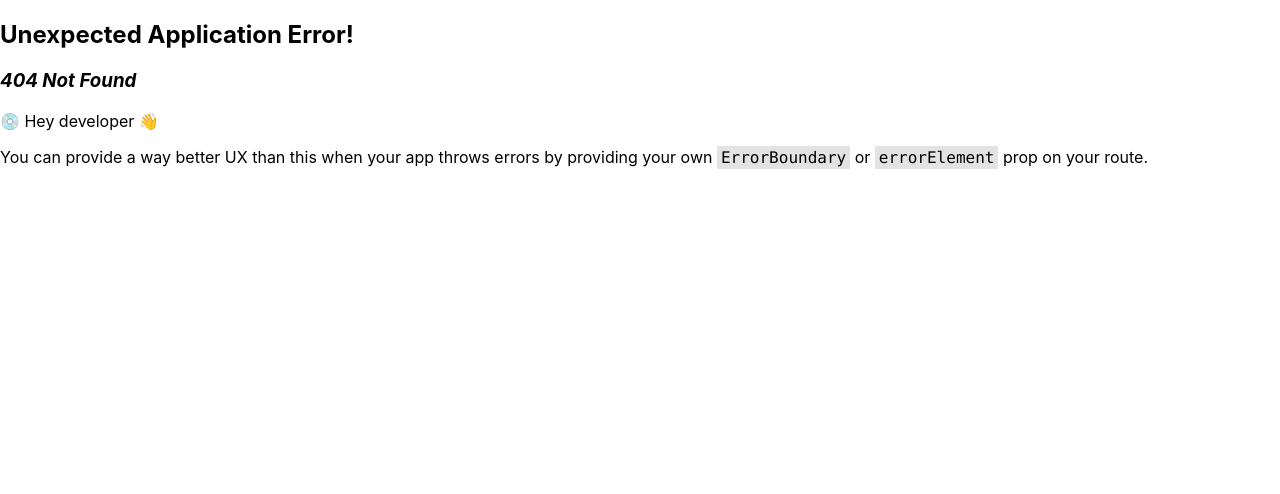
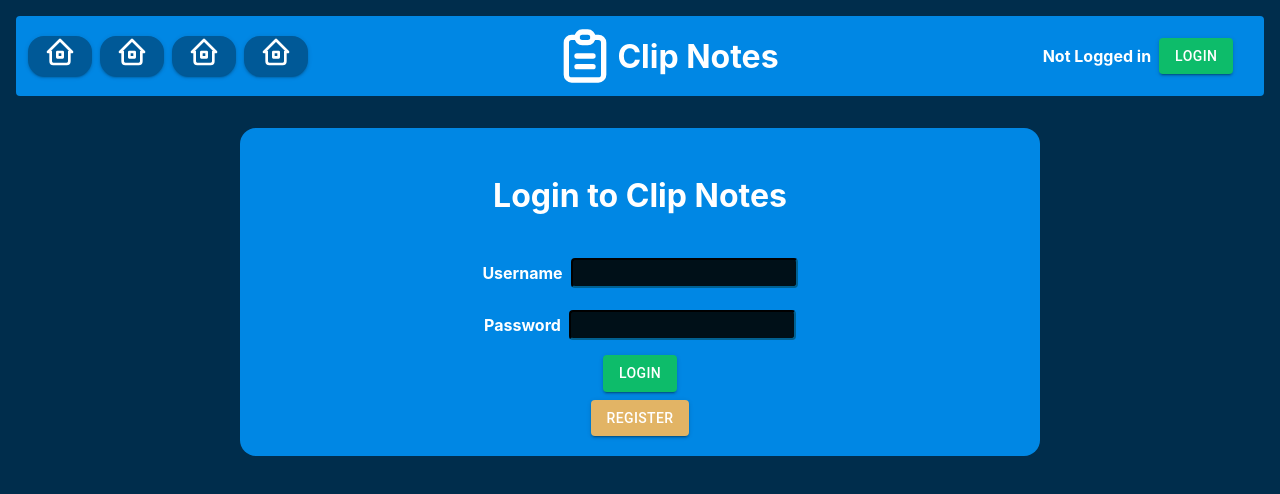
Before and after one commit to lemeow125/React-NotesApp, a React (Create React App) app: page /Login in a window 1280 px wide. Before the commit this address had no page. Shown: the top 494 px of the page. Built offline with nearby package versions, Linux system fonts and the light colour scheme.

Commit message:
Added buttons to header and added login page

```diff
--- a/src/Components/Header/Header.tsx
+++ b/src/Components/Header/Header.tsx
@@ -2,7 +2,8 @@ import * as React from "react";
 
 import styles from "../../styles";
 import AppIcon from "../AppIcon/AppIcon";
-import Login from "../Login/Login";
+import Login from "../LoginButton/LoginButton";
+import HomeIcon from "../HomeIcon/HomeIcon";
 
 export default function Header() {
   return (
@@ -14,7 +15,10 @@ export default function Header() {
             ...{ flex: 2 },
           }}
         >
-          <AppIcon size="8vh" color="white" />
+          <HomeIcon size="5vh" color="white" />
+          <HomeIcon size="5vh" color="white" />
+          <HomeIcon size="5vh" color="white" />
+          <HomeIcon size="5vh" color="white" />
         </div>
         <div
           style={{
@@ -22,6 +26,7 @@ export default function Header() {
             ...{ flex: 6 },
           }}
         >
+          <AppIcon size="8vh" color="white" />
           <p style={styles.text_medium}>Clip Notes</p>
         </div>
         <div
--- /dev/null
+++ b/src/Components/HomeIcon/HomeIcon.tsx
@@ -0,0 +1,44 @@
+import { Button } from "@mui/material";
+import * as React from "react";
+import { useNavigate } from "react-router-dom";
+
+export interface props {
+  size: string;
+  color: string;
+}
+
+export default function HomeIcon(props: props) {
+  const navigate = useNavigate();
+  return (
+    <Button
+      variant="contained"
+      style={{
+        backgroundColor: "#005997",
+        borderRadius: 16,
+        width: props.size,
+        height: props.size,
+        margin: 4,
+      }}
+      onClick={() => navigate("/")}
+    >
+      <div style={{ justifyContent: "center", alignContent: "center" }}>
+        <svg
+          xmlns="http://www.w3.org/2000/svg"
+          width="100%"
+          height="100%"
+          viewBox="0 0 24 24"
+          stroke-width="2"
+          stroke={props.color}
+          fill="none"
+          stroke-linecap="round"
+          stroke-linejoin="round"
+        >
+          <path stroke="none" d="M0 0h24v24H0z" fill="none"></path>
+          <path d="M5 12l-2 0l9 -9l9 9l-2 0"></path>
+          <path d="M5 12v7a2 2 0 0 0 2 2h10a2 2 0 0 0 2 -2v-7"></path>
+          <path d="M10 12h4v4h-4z"></path>
+        </svg>
+      </div>
+    </Button>
+  );
+}
--- a/src/Components/Login/Login.tsx
+++ b/src/Components/LoginButton/LoginButton.tsx
@@ -1,10 +1,12 @@
 import * as React from "react";
 import { useState } from "react";
 import { Button } from "@mui/material";
+import { useNavigate } from "react-router-dom";
 import styles from "../../styles";
 
-export default function Login() {
+export default function LoginButton() {
   const [logged_in, setLoggedIn] = useState(false);
+  const navigate = useNavigate();
   if (!logged_in) {
     return (
       <div style={styles.flex_row}>
@@ -14,7 +16,7 @@ export default function Login() {
           style={styles.button_green}
           variant="contained"
           onClick={() => {
-            setLoggedIn(true);
+            navigate("/Login");
           }}
         >
           Login
--- /dev/null
+++ b/src/Routes/Login/Login.tsx
@@ -0,0 +1,65 @@
+import * as React from "react";
+import styles from "../../styles";
+
+import { useLocation, useNavigate } from "react-router-dom";
+import Header from "../../Components/Header/Header";
+import { useState } from "react";
+import { Button } from "@mui/material";
+
+export default function Login() {
+  const navigate = useNavigate();
+  const [user, setUser] = useState({
+    username: "",
+    password: "",
+  });
+  console.log("We are in the" + useLocation());
+  return (
+    <div style={styles.background}>
+      <Header />
+      <div style={styles.window}>
+        <p style={styles.text_medium}>Login to Clip Notes</p>
+        <div style={styles.flex_row}>
+          <p style={styles.text_small}>Username</p>
+          <div style={{ margin: 4 }} />
+          <input
+            style={styles.input_notetitle}
+            onChange={(e: { target: { value: any } }) => {
+              setUser({ ...user, username: e.target.value });
+            }}
+            maxLength={20}
+          />
+        </div>
+        <div style={styles.flex_row}>
+          <p style={styles.text_small}>Password</p>
+          <div style={{ margin: 4 }} />
+          <input
+            style={styles.input_notetitle}
+            type="password"
+            onChange={(e: { target: { value: any } }) => {
+              setUser({ ...user, password: e.target.value });
+            }}
+            maxLength={20}
+          />
+        </div>
+        <Button
+          style={styles.button_green}
+          variant="contained"
+          onClick={() => {
+            navigate("/Login");
+          }}
+        >
+          Login
+        </Button>
+        <Button
+          style={styles.button_yellow}
+          variant="contained"
+          onClick={() => {
+            navigate("/Login");
+          }}
+        >
+          Register
+        </Button>
+      </div>
+    </div>
+  );
+}
--- a/src/index.tsx
+++ b/src/index.tsx
@@ -6,6 +6,7 @@ import { createBrowserRouter, RouterProvider } from "react-router-dom";
 
 import Home from "./Routes/Home/Home";
 import NewNote from "./Routes/NewNote/NewNote";
+import Login from "./Routes/Login/Login";
 
 import { QueryClient, QueryClientProvider } from "react-query";
 
@@ -19,6 +20,10 @@ const router = createBrowserRouter([
   {
     path: "/NewNote",
     element: <NewNote />,
+  },
+  {
+    path: "/Login",
+    element: <Login />,
   },
 ]);
 
--- a/src/styles.tsx
+++ b/src/styles.tsx
@@ -21,6 +21,17 @@ const styles: { [key: string]: React.CSSProperties } = {
     display: "flex",
     alignItems: "center",
     justifyContent: "center",
+  },
+  window: {
+    alignSelf: "center",
+    width: "60%",
+    minHeight: "128px",
+    display: "flex",
+    flexDirection: "column",
+    backgroundColor: "#0087e4",
+    margin: 16,
+    padding: 16,
+    borderRadius: 16,
   },
   note: {
     display: "flex",
@@ -78,6 +89,17 @@ const styles: { [key: string]: React.CSSProperties } = {
     display: "flex",
     flexDirection: "row",
     width: "256x",
+    marginTop: 4,
+    marginBottom: 4,
+  },
+  button_yellow: {
+    backgroundColor: "#e2b465",
+    alignSelf: "center",
+    display: "flex",
+    flexDirection: "row",
+    width: "256x",
+    marginTop: 4,
+    marginBottom: 4,
   },
   button_red: {
     backgroundColor: "#bc231e",
@@ -85,6 +107,8 @@ const styles: { [key: string]: React.CSSProperties } = {
     display: "flex",
     flexDirection: "row",
     width: "256px",
+    marginTop: 4,
+    marginBottom: 4,
   },
   text_small: {
     color: "white",
@@ -92,6 +116,13 @@ const styles: { [key: string]: React.CSSProperties } = {
     fontWeight: "bold",
     textAlign: "center",
   },
+  text_small_red: {
+    color: "#bc231e",
+    fontSize: "2vh",
+    fontWeight: "bold",
+    textAlign: "center",
+  },
+
   text_medium: {
     color: "white",
     fontSize: "4vh",
```
